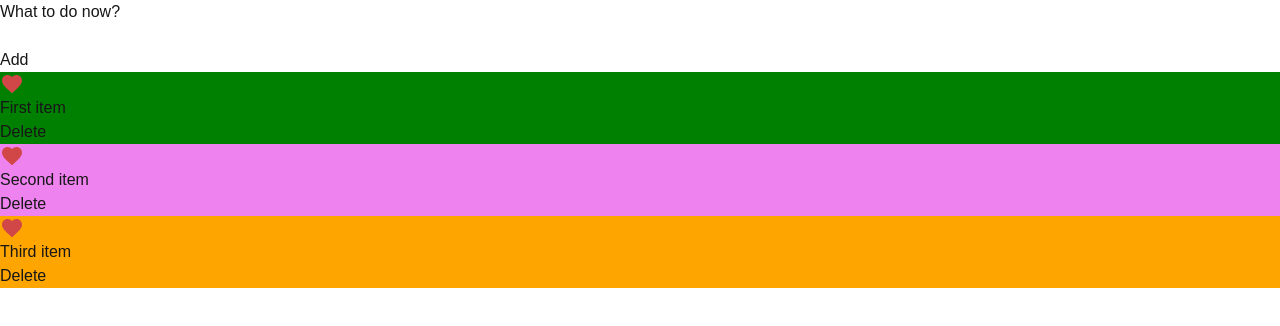
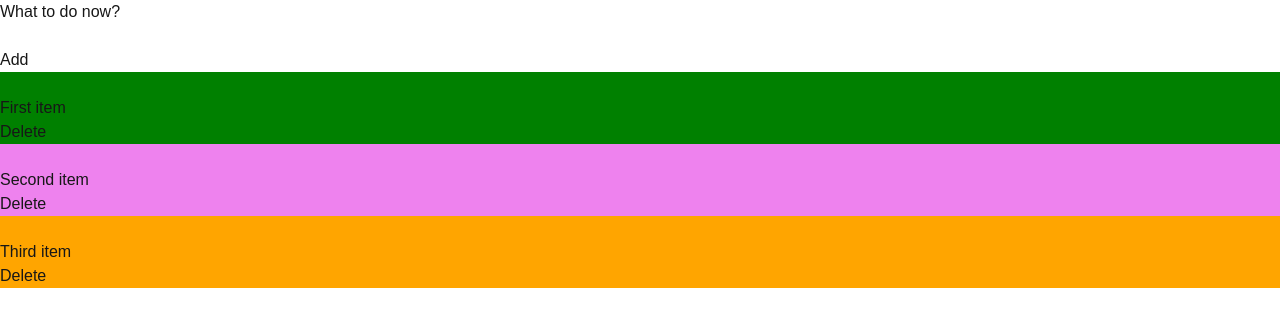
Before and after one commit to sameerehmad/to-do-list-in-react, a Next.js app: page / in a window 1280 px wide. Shown: the top 326 px of the page. Built offline with nearby package versions, Linux system fonts and the light colour scheme.

Commit message:
Favourite tag hovering effect added

```diff
--- a/src/app/components/ListItem/listItem.tsx
+++ b/src/app/components/ListItem/listItem.tsx
@@ -8,8 +8,8 @@ export default function ListItem({item, deleteHandler} : {item : TodoItem, delet
     return (
         <li className="mx-auto my-2 px-4 py-3 w-11/12 inline-flex gap-10 justify-center items-center rounded-xl text-lg border-black border overflow-hidden group" style={{backgroundColor : item.color}}>
             <div data-svg-wrapper className="relative">
-                <svg width="24" height="24" viewBox="0 0 24 24" fill="none" xmlns="http://www.w3.org/2000/svg">
-                    <path d="M12 21.35L10.55 20.03C5.4 15.36 2 12.28 2 8.5C2 5.42 4.42 3 7.5 3C9.24 3 10.91 3.81 12 5.09C13.09 3.81 14.76 3 16.5 3C19.58 3 22 5.42 22 8.5C22 12.28 18.6 15.36 13.45 20.04L12 21.35Z" fill="#D14646"/>
+                <svg className="stroke-2 stroke-red-700" width="24" height="24" viewBox="0 0 24 24" fill="none" xmlns="http://www.w3.org/2000/svg">
+                    <path className="fill-transparent hover:fill-red-400" d="M12 21.35L10.55 20.03C5.4 15.36 2 12.28 2 8.5C2 5.42 4.42 3 7.5 3C9.24 3 10.91 3.81 12 5.09C13.09 3.81 14.76 3 16.5 3C19.58 3 22 5.42 22 8.5C22 12.28 18.6 15.36 13.45 20.04L12 21.35Z" fill="none"/>
                 </svg>
             </div>
             <div className="grow shrink basis-0 text-center my-1 break-all font-medium">{item.todo}</div>
```
